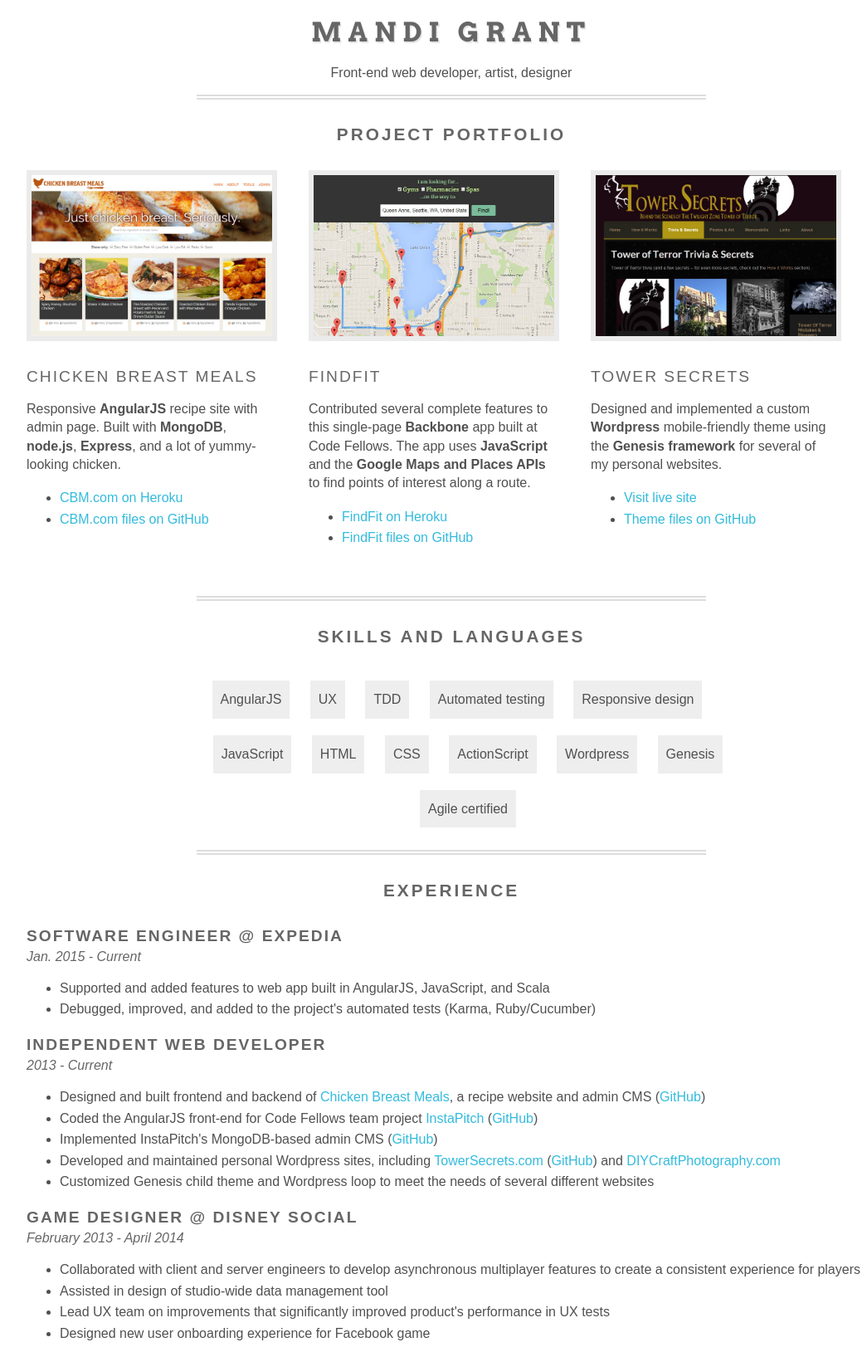
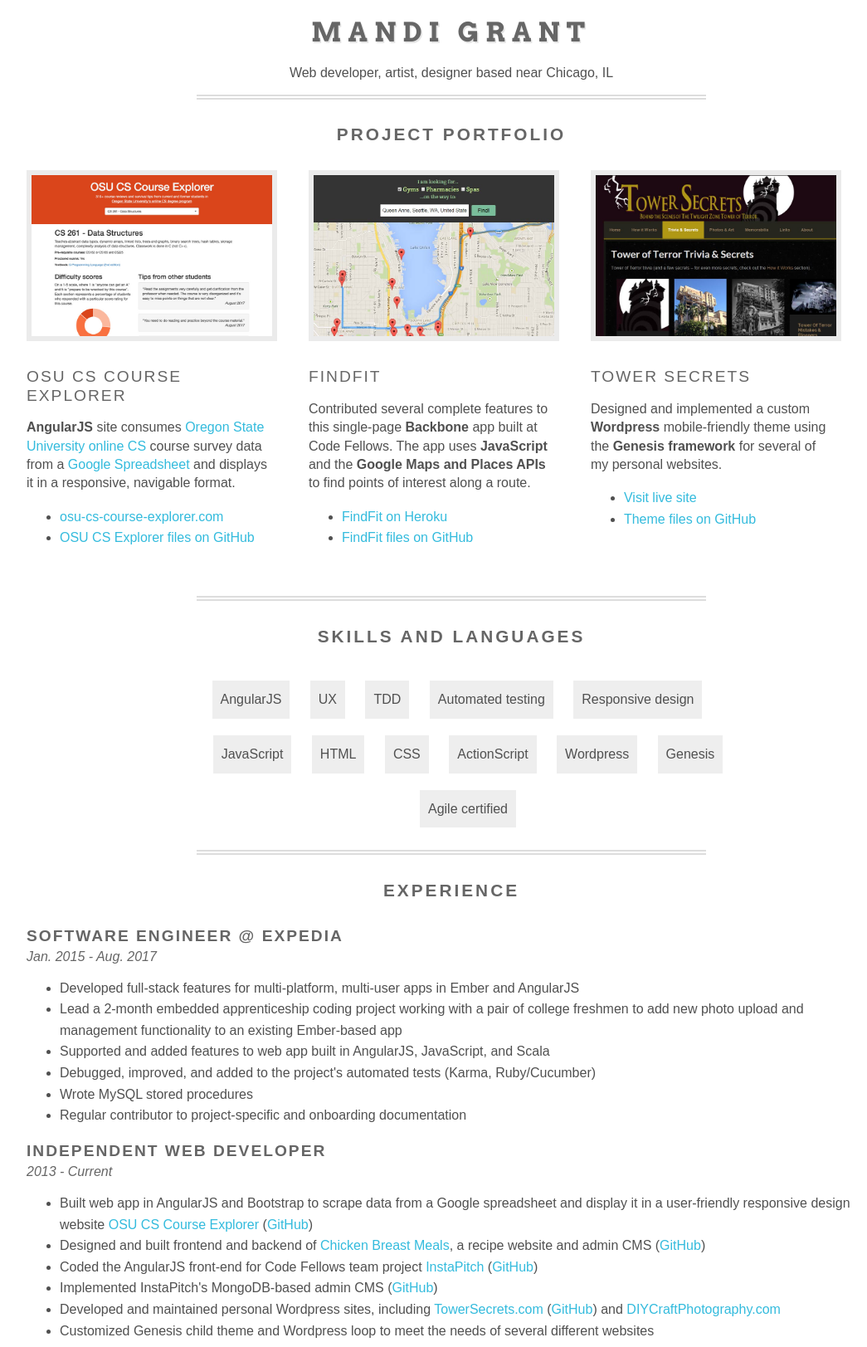
Before and after one commit to MJGrant/mjgrant.org, a plain HTML site: page index.html in a window 1280 px wide. Shown: the part 61-1684 px from the top of the page at 83% size, without its empty margins (96-1141 px from the left). Drawn offline with Linux system fonts and the light colour scheme.

Commit message:
Updated resume, added OSU CS Course Explorer project

```diff
--- a/index.html
+++ b/index.html
@@ -20,7 +20,7 @@
 
   <div id="nameAndTitle">
     <h1 id="name">Mandi Grant</h1>
-    <p>Front-end web developer, artist, designer</p>
+    <p>Web developer, artist, designer based near Chicago, IL</p>
   </div>
 
   <div class="divider"></div>
@@ -33,14 +33,14 @@
 
   <!-- Chicken Breast Meals -->
   <section class="project-cell">
-    <a href="http://chickenbreastmeals.herokuapp.com/" class="image"><img src="projectimgs/project_chickenbreastmeals.jpg"></a>
+    <a href="https://osu-cs-course-explorer.com/" class="image"><img src="projectimgs/project_osucscourseexplorer.jpg"></a>
     <header>
-      <h3>Chicken Breast Meals</h3>
+      <h3>OSU CS Course Explorer</h3>
     </header>
-    <p>Responsive <b>AngularJS</b> recipe site with admin page. Built with <b>MongoDB</b>, <b>node.js</b>, <b>Express</b>, and a lot of yummy-looking chicken.
+    <p><b>AngularJS</b> site consumes <a href="http://ecampus.oregonstate.edu/online-degrees/undergraduate/computer-science/">Oregon State University online CS</a> course survey data from a <a href="https://docs.google.com/spreadsheets/d/1MFBGJbOXVjtThgj5b6K0rv9xdsC1M2GQ0pJVB-8YCeU/edit#gid=2042942971">Google Spreadsheet</a> and displays it in a responsive, navigable format.
       <ul>
-        <li><a href="http://chickenbreastmeals.herokuapp.com/">CBM.com on Heroku</a></li>
-        <li><a href="https://github.com/MJGrant/ChickenBreastMeals.com">CBM.com files on GitHub</a></li>
+        <li><a href="http://osu-cs-course-explorer.com/">osu-cs-course-explorer.com</a></li>
+        <li><a href="https://github.com/MJGrant/osu-cs-class-explorer">OSU CS Explorer files on GitHub</a></li>
       </ul>
     </p>
   </section>
@@ -71,22 +71,6 @@
       </uL>
     </p>
   </section>
-
-<!--
-  <section class="project-cell">
-    <a href="http://instapitch.herokuapp.com/" class="image"><img src="projectimgs/project_instapitch.jpg"></a>
-    <header>
-      <h3>InstaPitch</h3>
-    </header>
-    <p>InstaPitch was my final team project at Code Fellows. I built the <b>AngularJS</b> front-end, including routes, views (not styling), data persistence, and interfacing with the <b>MongoDB</b> database.
-      <ul>
-        <li><a href="http://instapitch.herokuapp.com/">Try InstaPitch</a></li>
-        <li><a href="https://github.com/instapitch/InstaPitch">InstaPitch files on GitHub</a></li>
-      </ul>
-    </p>
-  </section>
--->
-
   </div>
 </section><!-- closes project section-->
 </div> <!-- closes featured-work-wrapper -->
@@ -110,7 +94,6 @@
       <li>Wordpress</li>
       <li>Genesis</li>
       <li>Agile certified</li>
-
     </ul>
   </section>
 
@@ -120,17 +103,22 @@
   <div id="container-workhistory">
   <h2>Experience</h2>
   <h3>Software Engineer @ Expedia</h3>
-  <span class="dates">Jan. 2015 - Current</span>
+  <span class="dates">Jan. 2015 - Aug. 2017</span>
 
   <ul>
+      <li>Developed full-stack features for multi-platform, multi-user apps in Ember and AngularJS</li>
+      <li>Lead a 2-month embedded apprenticeship coding project working with a pair of college freshmen to add new photo upload and management functionality to an existing Ember-based app</li>
       <li>Supported and added features to web app built in AngularJS, JavaScript, and Scala</li>
       <li>Debugged, improved, and added to the project's automated tests (Karma, Ruby/Cucumber)</li>
+      <li>Wrote MySQL stored procedures</li>
+      <li>Regular contributor to project-specific and onboarding documentation</li>
   </ul>
 
   <h3>Independent Web Developer</h3>
   <span class="dates">2013 - Current</span>
 
   <ul>
+      <li>Built web app in AngularJS and Bootstrap to scrape data from a Google spreadsheet and display it in a user-friendly responsive design website <a href="http://osu-cs-course-explorer.com">OSU CS Course Explorer</a> (<a href="https://github.com/MJGrant/osu-cs-class-explorer">GitHub</a>)</li>
       <li>Designed and built frontend and backend of <a href="http://chickenbreastmeals.herokuapp.com">Chicken Breast Meals</a>, a recipe website and admin CMS (<a href="https://github.com/MJGrant/ChickenBreastMeals.com">GitHub</a>)</li>
       <li>Coded the AngularJS front-end for Code Fellows team project <a href="http://instapitch.herokuapp.com/">InstaPitch</a> (<a href="https://github.com/instapitch/InstaPitch">GitHub</a>)</li>
       <li>Implemented InstaPitch's MongoDB-based admin CMS (<a href="https://github.com/instapitch/InstaPitch">GitHub</a>)</li>
@@ -171,6 +159,8 @@
   <div class="divider"></div>
 
   <h2>Education</h2>
+  <h3>Oregon State University</h3>
+  <p>Bachelor of Science in Computer Science (expected 2019)</p>
   <h3>Code Fellows</h3>
   <p>Certificate, Full Stack JavaScript (2014)</p>
   <h3>The Illinois Institute of Art - Schaumburg</h3>
```
Also changed, not shown: projectimgs/project_osucscourseexplorer.jpg (added).
